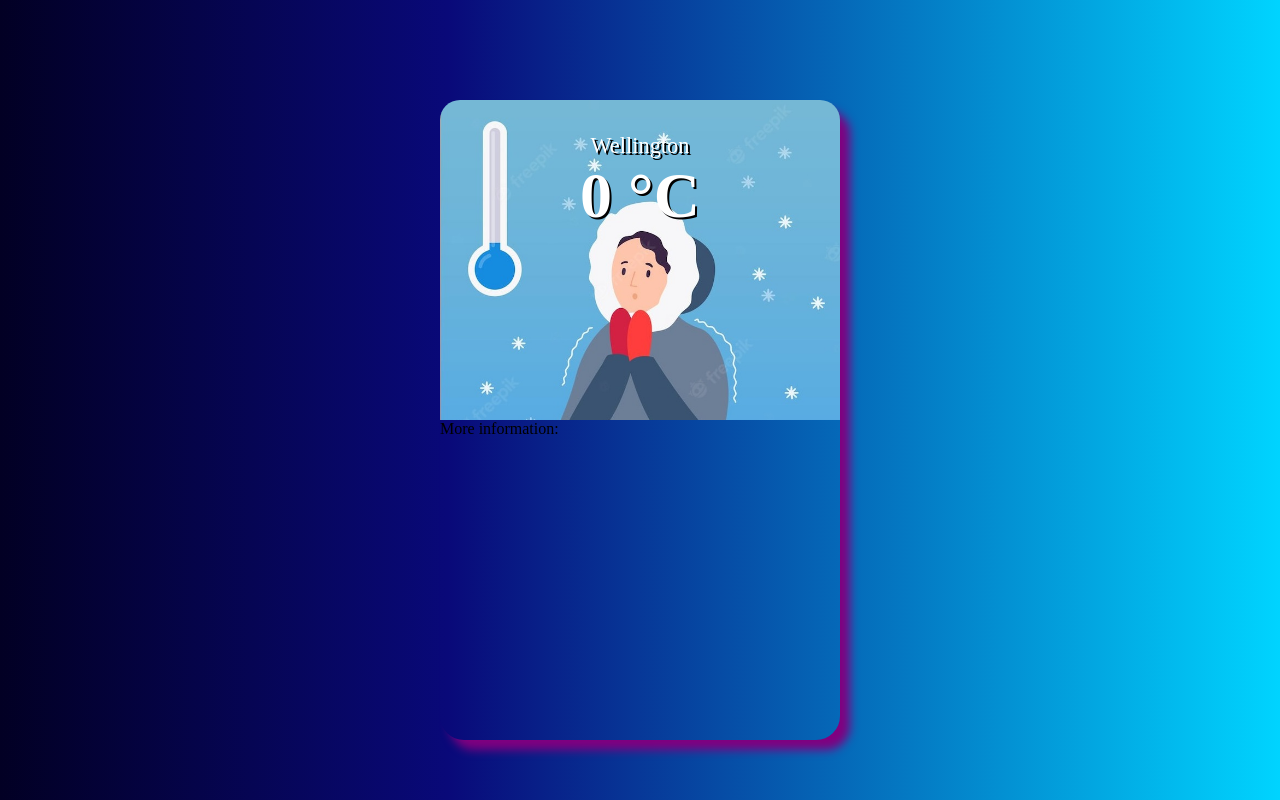
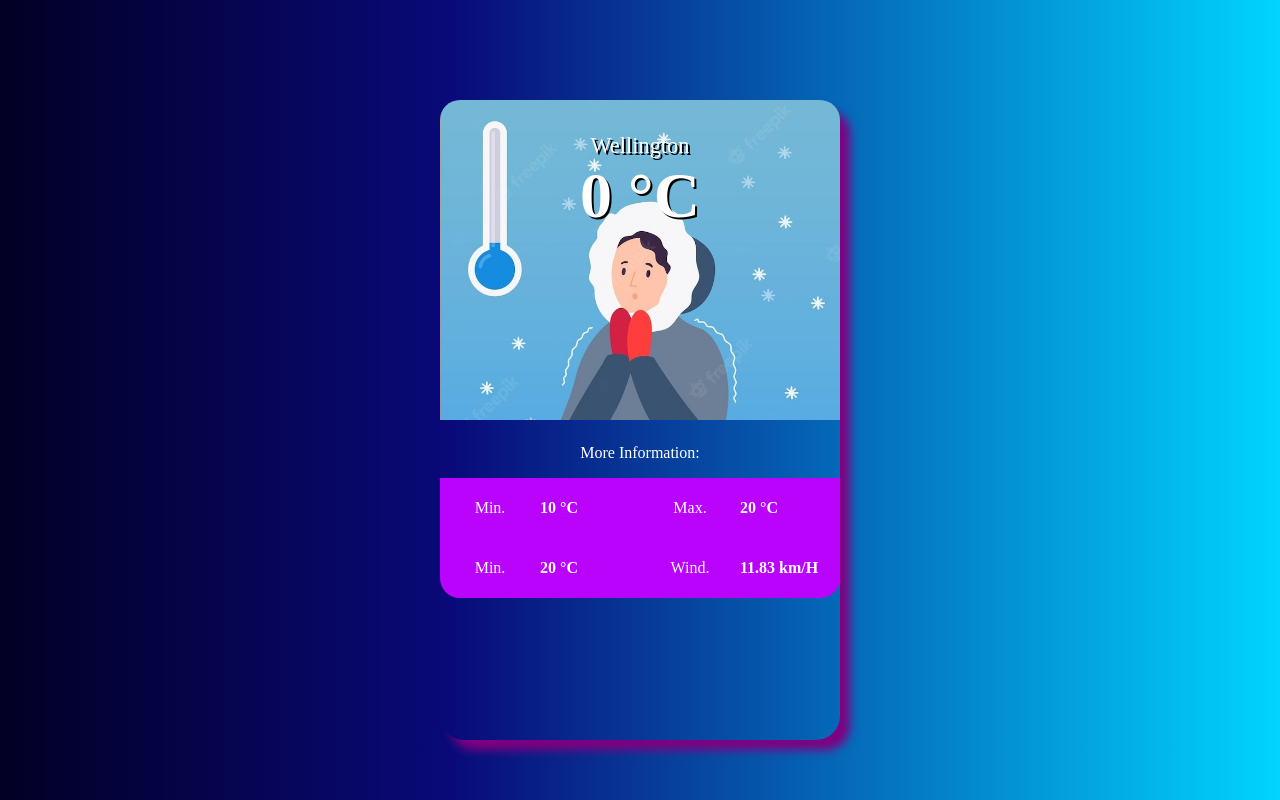
Before and after one commit to MilanTo3/Weather-Web-App, an Angular app in the folder WeatherApp/: page / in a window 1280 px wide. Built offline with nearby package versions, Linux system fonts and the light colour scheme.

Commit message:
updated info section.

```diff
--- a/WeatherApp/src/app/app.component.css
+++ b/WeatherApp/src/app/app.component.css
@@ -55,3 +55,43 @@
     font-weight: 900;
     text-shadow: 2px 2px black;
 }
+
+.more-info-label{
+    color: white;
+    margin-top: 24px;
+    text-align: center;
+}
+
+.more-info-container{
+    flex: 1;
+    background-color: #ba03fc;
+    border-bottom-left-radius: 20px;
+    border-bottom-right-radius: 20px;
+    margin-top: 1em;
+
+    display: flex;
+    flex-direction: row;
+    flex-wrap: wrap;
+
+}
+
+.info-block{
+    width: 50%;
+    display: flex;
+    flex-direction: row;
+    margin: 21px 0px 21px 0px;
+}
+
+.info-block-label{
+    width: 50%;
+    display: flex;
+    flex-direction: column;
+    justify-content: center;
+    align-items: center;
+    color:white;
+}
+
+.info-block-value{
+    color: white;
+    font-weight: bold;
+}
--- a/WeatherApp/src/app/app.component.html
+++ b/WeatherApp/src/app/app.component.html
@@ -1,14 +1,53 @@
 <div class="container">
-  <div class="upper-data" [ngClass]="temp < 20 ? 'cold' : 'hot'">
+  <div class="upper-data" [ngClass]="temp < 17 ? 'cold' : 'hot'">
 
     <div class="location">Wellington</div>
     <div class="temperature">{{ temp | number: '1.0-0' }} °C</div>
   </div>
   <div class="lower-data">
-    More information:
     <div class="more-info-label">
+      More Information:
+    </div>
+
+    <div class="more-info-container">
+      <div class="info-block">
+        <div class="info-block-label">
+          <span>Min.</span>
+        </div>
+        <div class="info-block-value">
+          10 °C
+        </div>
+      </div>
+
+      <div class="info-block">
+        <div class="info-block-label">
+          <span>Max.</span>
+        </div>
+        <div class="info-block-value">
+          20 °C
+        </div>
+      </div>
+
+      <div class="info-block">
+        <div class="info-block-label">
+          <span>Min.</span>
+        </div>
+        <div class="info-block-value">
+          20 °C
+        </div>
+      </div>
+
+      <div class="info-block">
+        <div class="info-block-label">
+          <span>Wind.</span>
+        </div>
+        <div class="info-block-value">
+          11.83 km/H
+        </div>
+      </div>
 
     </div>
+
   </div>
 </div>
 
```
